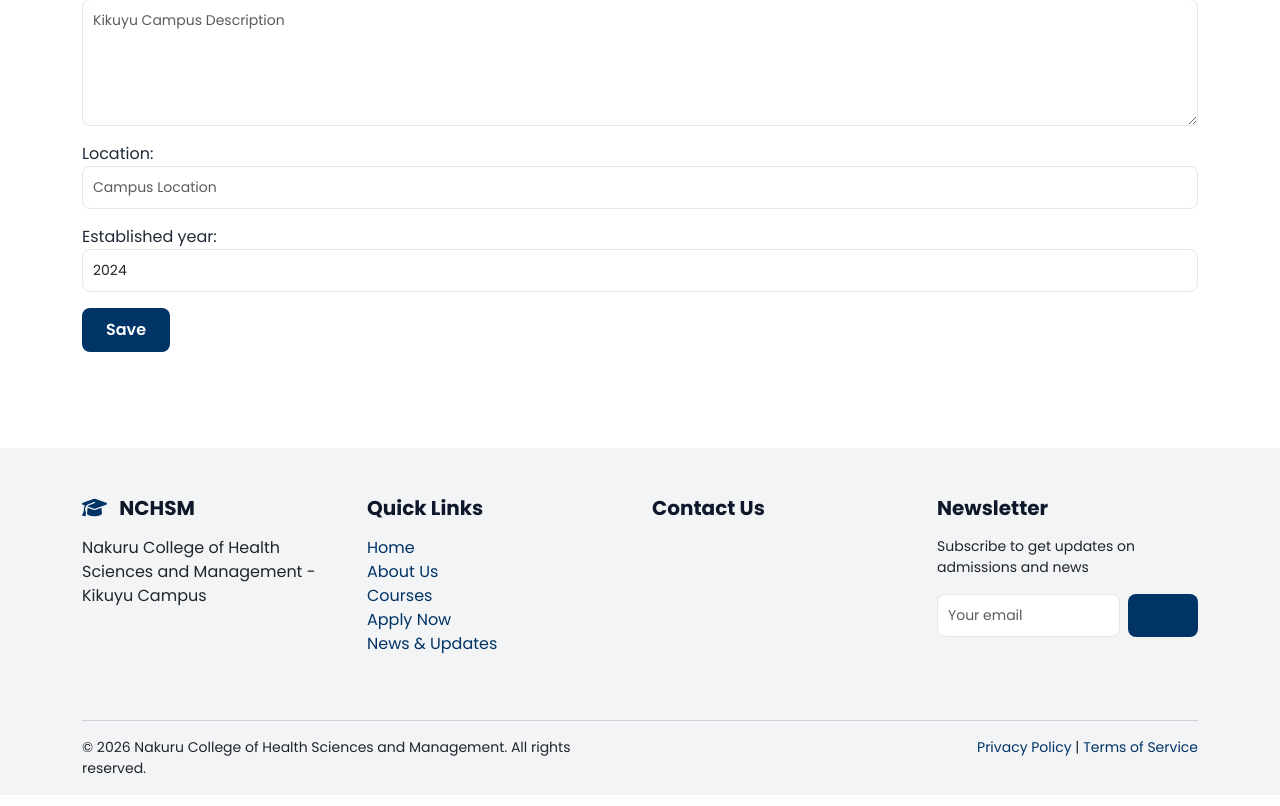
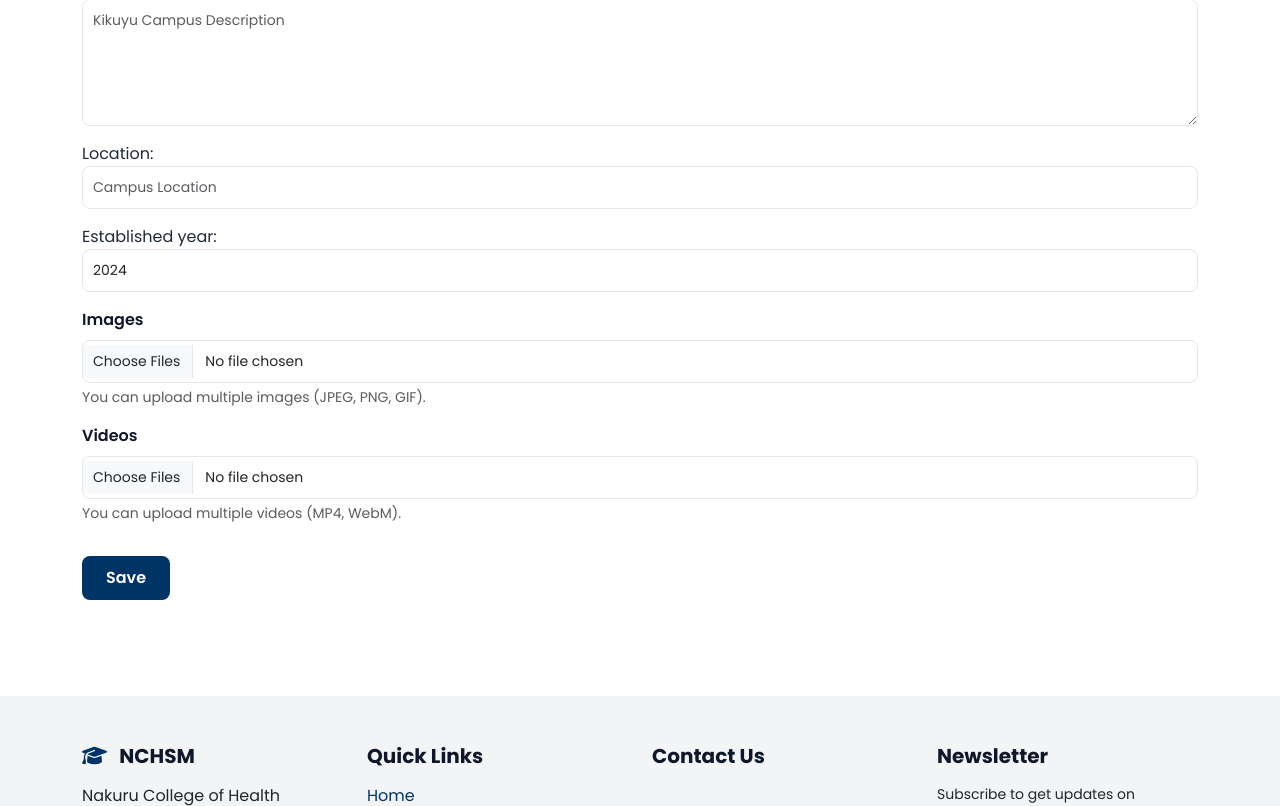
Before and after one commit to Chris-Noel58/KIKUYU-CAMPUS-WEBSITE, a Django app: page /dashboard/about/edit/ in a window 1280 px wide. Shown: the part 1244-2050 px from the top of the page. Before the commit the page ends 2018 px from the top, so only its background shows below. Run offline with Django 5.2, Linux system fonts and the light colour scheme; a user stored in the database is signed in; data comes from the database, SQL or seed files in the repository; data that the repository does not hold is empty.

Commit message:
update on about page

```diff
--- a/templates/dashboard/about/form.html
+++ b/templates/dashboard/about/form.html
@@ -17,7 +17,85 @@
         {{ field.errors }}
       </div>
     {% endfor %}
+
+    <!-- added file inputs for images and videos -->
+    <div class="mb-3">
+      <label for="id_images" class="form-label">Images</label>
+      <input type="file" name="images" id="id_images" accept="image/*" multiple class="form-control">
+      <div class="form-text text-muted">You can upload multiple images (JPEG, PNG, GIF).</div>
+    </div>
+
+    <div class="mb-3">
+      <label for="id_videos" class="form-label">Videos</label>
+      <input type="file" name="videos" id="id_videos" accept="video/*" multiple class="form-control">
+      <div class="form-text text-muted">You can upload multiple videos (MP4, WebM).</div>
+    </div>
+
+    <!-- show existing media if provided in context -->
+    <div id="existing-media" class="mb-3">
+      {% if about.images %}
+        <div class="mb-2"><strong>Existing images:</strong></div>
+        <div class="row">
+          {% for img in about.images %}
+            <div class="col-3 mb-2">
+              <img src="{{ img.url }}" class="img-fluid rounded" alt="about image">
+            </div>
+          {% endfor %}
+        </div>
+      {% endif %}
+      {% if about.videos %}
+        <div class="mb-2"><strong>Existing videos:</strong></div>
+        <div class="row">
+          {% for vid in about.videos %}
+            <div class="col-6 mb-2">
+              <video src="{{ vid.url }}" controls class="w-100 rounded"></video>
+            </div>
+          {% endfor %}
+        </div>
+      {% endif %}
+    </div>
+
+    <div id="media-preview" class="mb-3 row"></div>
+
     <button class="btn btn-primary">Save</button>
   </form>
 </div>
+
+<script>
+document.addEventListener('DOMContentLoaded', function(){
+  function previewFiles(inputEl, containerEl) {
+    containerEl.innerHTML = '';
+    Array.from(inputEl.files).forEach(file => {
+      const col = document.createElement('div');
+      col.className = 'col-3 mb-2';
+      if (file.type.startsWith('image/')) {
+        const img = document.createElement('img');
+        img.className = 'img-fluid rounded';
+        img.alt = file.name;
+        img.src = URL.createObjectURL(file);
+        col.appendChild(img);
+      } else if (file.type.startsWith('video/')) {
+        const vid = document.createElement('video');
+        vid.className = 'w-100 rounded';
+        vid.controls = true;
+        vid.src = URL.createObjectURL(file);
+        col.className = 'col-6 mb-2';
+        col.appendChild(vid);
+      }
+      containerEl.appendChild(col);
+    });
+  }
+
+  const imagesInput = document.getElementById('id_images');
+  const videosInput = document.getElementById('id_videos');
+  const preview = document.getElementById('media-preview');
+
+  if (imagesInput) {
+    imagesInput.addEventListener('change', function(){ previewFiles(imagesInput, preview); });
+  }
+  if (videosInput) {
+    videosInput.addEventListener('change', function(){ previewFiles(videosInput, preview); });
+  }
+});
+</script>
 {% endblock %}
```
Also changed, not shown: templates/website/about.html (+30 -1 lines).
